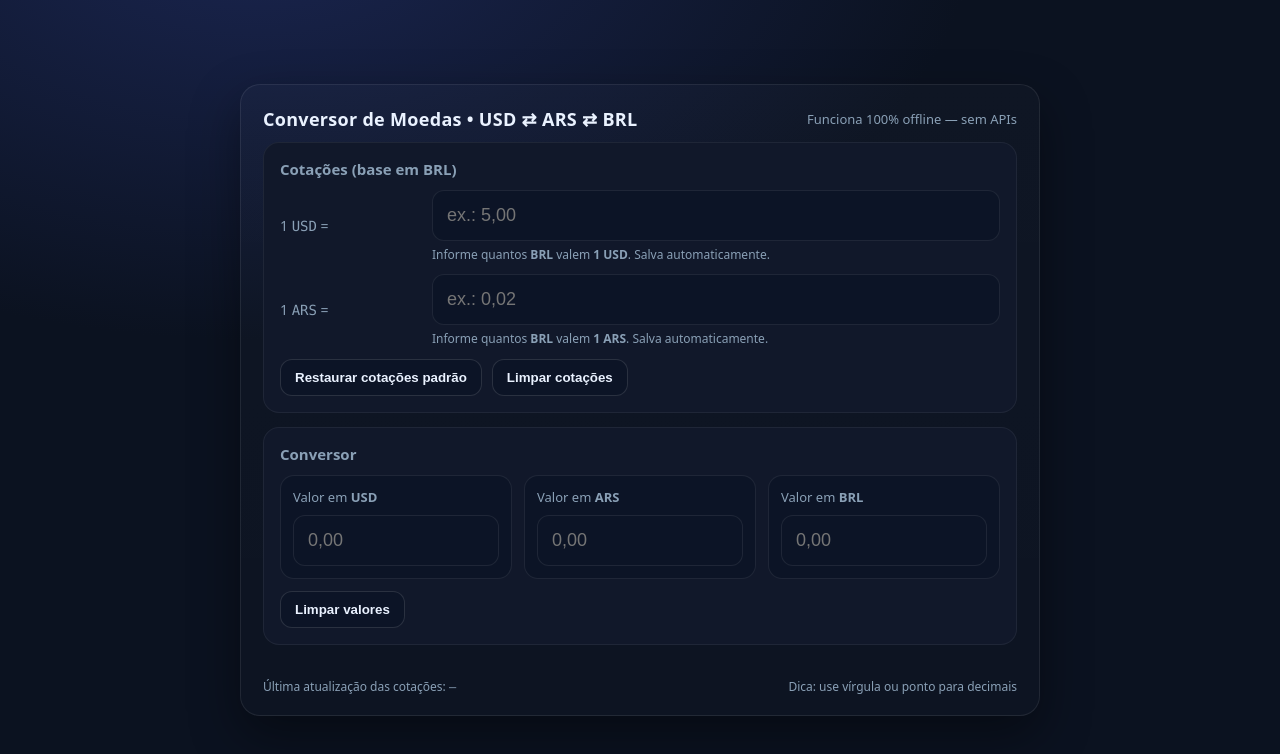
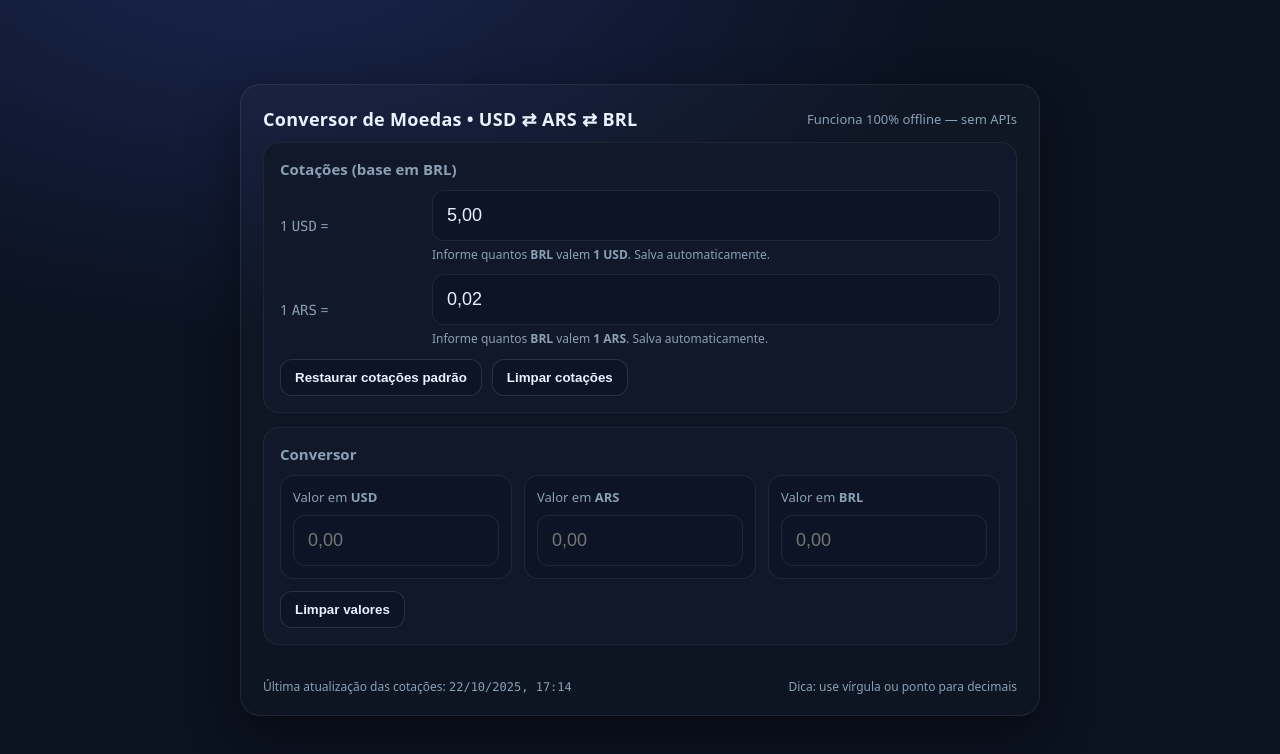
Before and after one commit to pedropgazzana/conversor, a plain HTML site: page index.html in a window 1280 px wide. Both pictures are taken after a click on the button "Restaurar cotações padrão". Drawn offline with Linux system fonts and the light colour scheme.

Commit message:
Refactor index.html for improved readability

```diff
--- a/index.html
+++ b/index.html
@@ -144,7 +144,21 @@
       const n = Number(s);
       return Number.isFinite(n) ? n : NaN;
     };
+
+    // Formatadores: valores (2 casas) x cotações (até 6 casas)
+    const fmtValue = (n) => {
+      if (!Number.isFinite(n)) return '';
+      return new Intl.NumberFormat('pt-BR', { minimumFractionDigits: 2, maximumFractionDigits: 2 }).format(n);
+    };
+    const fmtRate = (n) => {
+      if (!Number.isFinite(n)) return '';
+      return new Intl.NumberFormat('pt-BR', { minimumFractionDigits: 2, maximumFractionDigits: 6 }).format(n);
+    };
+
     const $ = (id) => document.getElementById(id);
+
+    // Chaves de armazenamento
+    const LS_KEYS = { USD: 'rateUSD_BRL', ARS: 'rateARS_BRL', TS: 'rateTS' };
 
     function loadRates() {
       const usd = toNumber(localStorage.getItem(LS_KEYS.USD));
@@ -174,8 +188,8 @@
 
     function setRateInputs({ usd, ars }) {
       // Mostra o valor salvo (ou vazio)
-      $("rateUSD").value = usd != null ? fmt(usd) : '';
-      $("rateARS").value = ars != null ? fmt(ars) : '';
+      $("rateUSD").value = usd != null ? fmtRate(usd) : '';
+      $("rateARS").value = ars != null ? fmtRate(ars) : '';
       updateWarn();
     }
 
@@ -227,20 +241,20 @@
         const usd = toNumber($usd.value);
         const brl = usd * rUSD;
         const ars = brl / rARS;
-        $brl.value = fmt(brl);
-        $ars.value = fmt(ars);
+        $brl.value = fmtValue(brl);
+        $ars.value = fmtValue(ars);
       } else if (source === 'ars') {
         const ars = toNumber($ars.value);
         const brl = ars * rARS;
         const usd = brl / rUSD;
-        $brl.value = fmt(brl);
-        $usd.value = fmt(usd);
+        $brl.value = fmtValue(brl);
+        $usd.value = fmtValue(usd);
       } else if (source === 'brl') {
         const brl = toNumber($brl.value);
         const usd = brl / rUSD;
         const ars = brl / rARS;
-        $usd.value = fmt(usd);
-        $ars.value = fmt(ars);
+        $usd.value = fmtValue(usd);
+        $ars.value = fmtValue(ars);
       }
       lock = false;
     }
@@ -268,8 +282,8 @@
     // Botões
     $("btnDefault").addEventListener('click', () => {
       const def = defaultRates();
-      $("rateUSD").value = fmt(def.usd);
-      $("rateARS").value = fmt(def.ars);
+      $("rateUSD").value = fmtRate(def.usd);
+      $("rateARS").value = fmtRate(def.ars);
       saveRates(def.usd, def.ars);
       updateWarn();
       convertFrom('brl');
```
